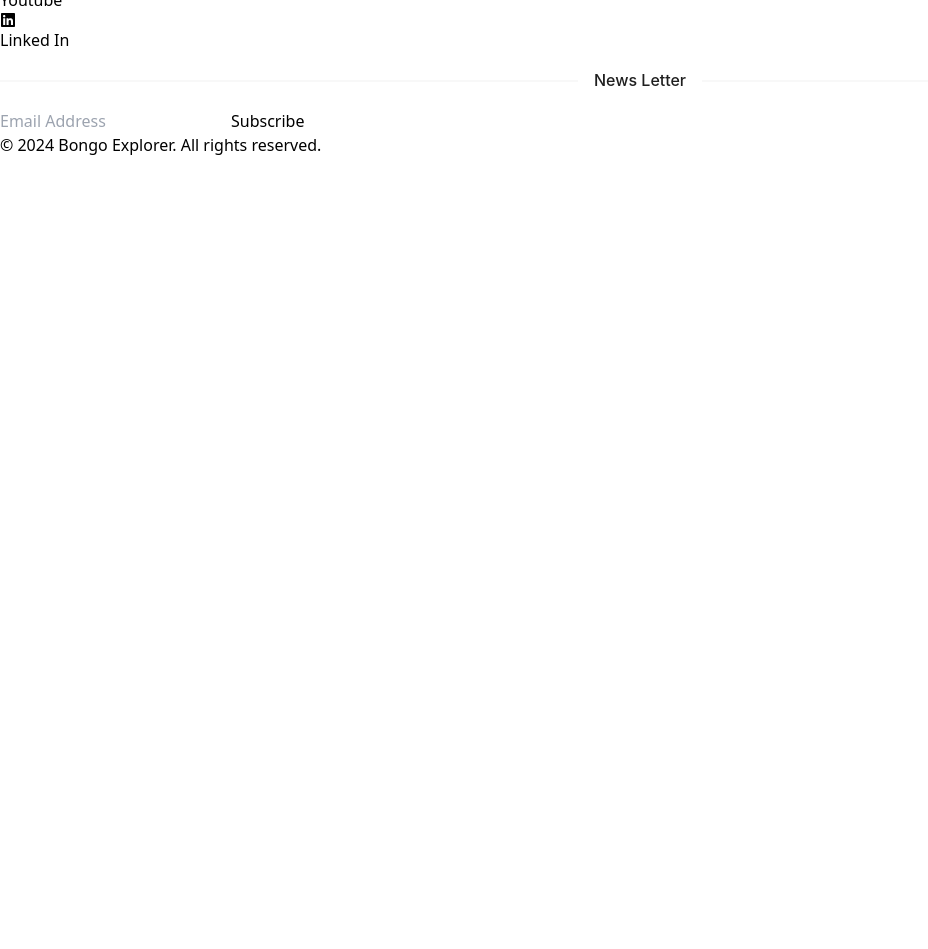
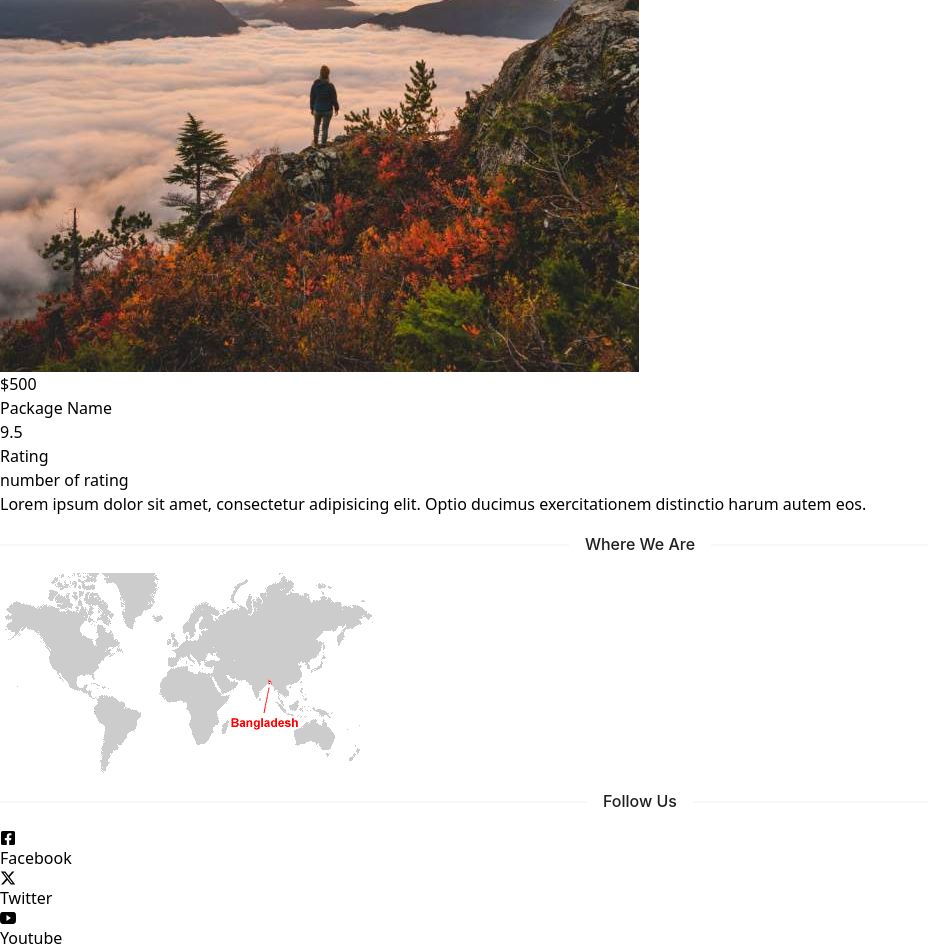
Before and after one commit to Sadi73/bongo-explorer, a React (Vite) app: page /package/all in a window 1280 px wide. Shown: the part 510-1459 px from the top of the page, without its empty margins (0-928 px from the left). Before the commit the page ends 800 px from the top, so only its background shows below. Built offline with nearby package versions, Linux system fonts and the light colour scheme.

Commit message:
all packages page completed

```diff
--- a/src/Layout/Root/TourPackage/AllPackages.jsx
+++ b/src/Layout/Root/TourPackage/AllPackages.jsx
@@ -1,9 +1,29 @@
 import React from 'react';
+import image1 from '../../../assets/Package Image/1.jpg'
 
 const AllPackages = () => {
     return (
-        <div>
-            this is all package
+        <div className='pt-20  w-[80%] mx-auto'>
+            <div className='h-[500px] w-96 relative'>
+                <img src={image1} alt="" className='h-full hover:scale-110 transition-transform duration-300' />
+
+                <div className='absolute top-0 right-0 text-white text-xl font-bold p-3'>
+                    <p>$500</p>
+                </div>
+
+                <div className='absolute bottom-0 bg-black bg-opacity-50 text-white px-5 py-2'>
+                    <h1>Package Name</h1>
+                    <div className='flex items-center justify-between'>
+                        <p>9.5</p>
+                        <div>
+                            <p>Rating</p>
+                            <p>number of rating</p>
+                        </div>
+                    </div>
+                    <p>Lorem ipsum dolor sit amet, consectetur adipisicing elit. Optio ducimus exercitationem distinctio harum autem eos.</p>
+                </div>
+            </div>
+
         </div>
     );
 };
```
Also changed, not shown: src/assets/Package Image/1.jpg (added), 1 other file (tests, documents, lock files or other folders).
